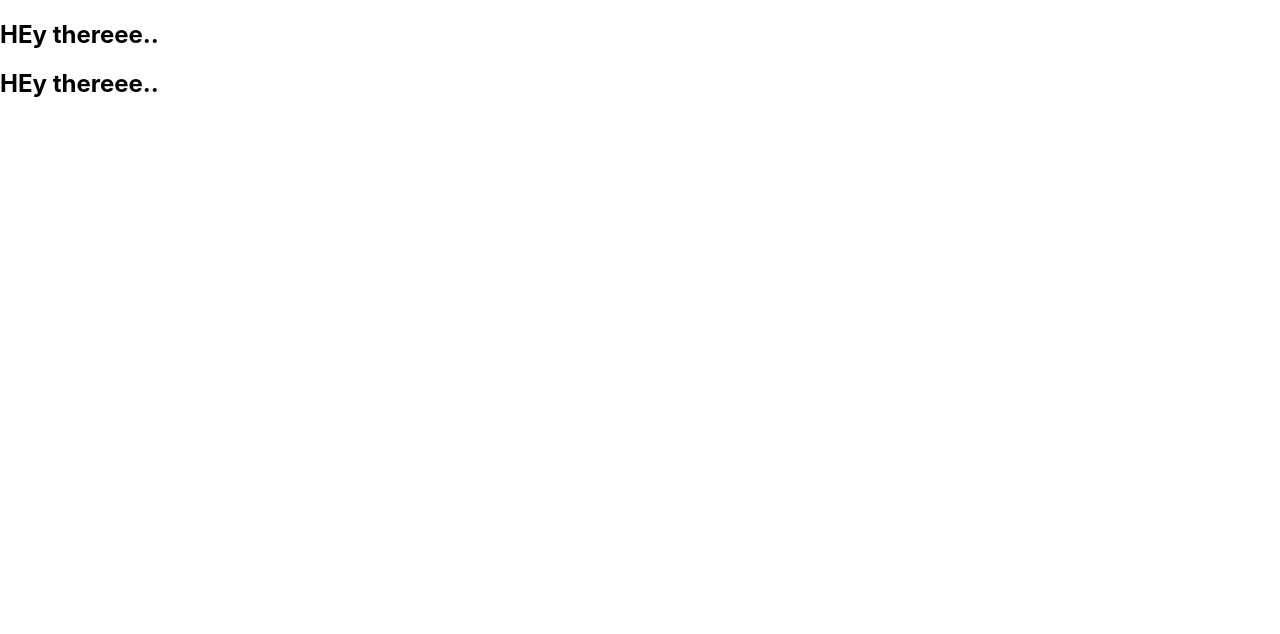
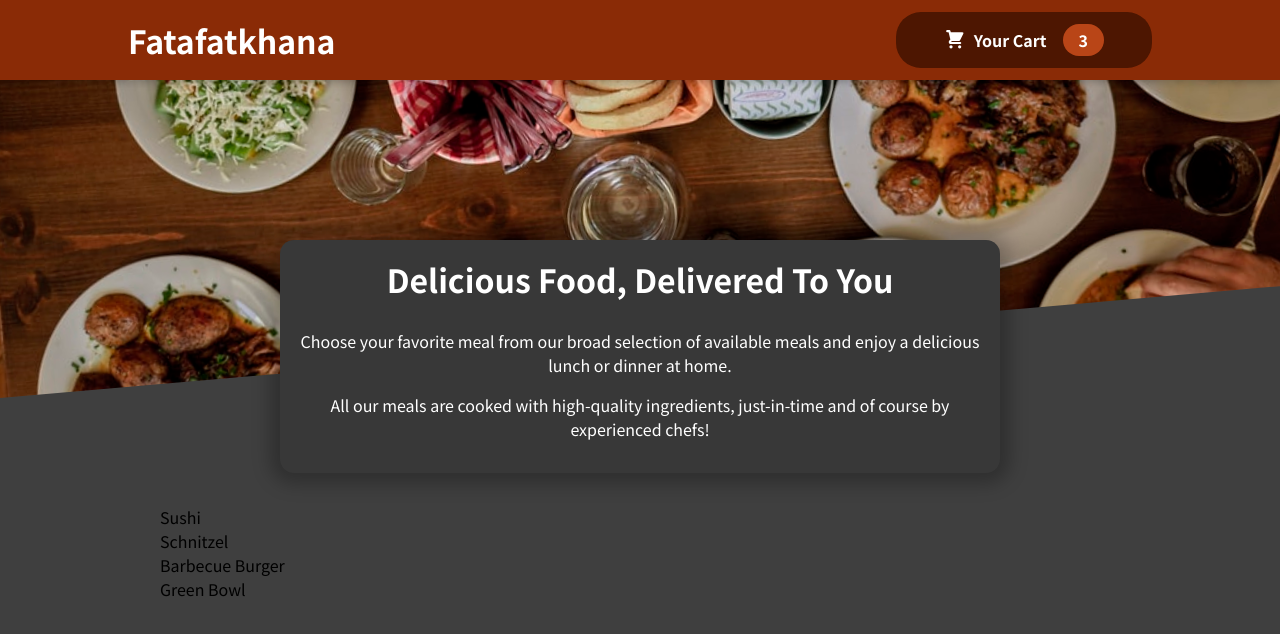
Before and after one commit to VinaySehwag14/FataFatKhana, a React (Create React App) app: page / in a window 1280 px wide. Shown: the top 634 px of the page. Built offline with nearby package versions, Linux system fonts and the light colour scheme.

Commit message:
ADDED COMPONENT

```diff
--- a/src/App.js
+++ b/src/App.js
@@ -1,11 +1,14 @@
 import React from "react";
-
+import Header from "./components/Layout/header/Header";
+import Meals from "./components/Meals/Meals";
 const App = () => {
   return (
-    <div>
-      <h2>HEy thereee..</h2>
-      <h2>HEy thereee..</h2>
-    </div>
+    <>
+      <Header />
+      <main>
+        <Meals />
+      </main>
+    </>
   );
 };
 
--- /dev/null
+++ b/src/components/Cart/CartIcon.jsx
@@ -0,0 +1,13 @@
+const CartIcon = () => {
+  return (
+    <svg
+      xmlns="http://www.w3.org/2000/svg"
+      viewBox="0 0 20 20"
+      fill="currentColor"
+    >
+      <path d="M3 1a1 1 0 000 2h1.22l.305 1.222a.997.997 0 00.01.042l1.358 5.43-.893.892C3.74 11.846 4.632 14 6.414 14H15a1 1 0 000-2H6.414l1-1H14a1 1 0 00.894-.553l3-6A1 1 0 0017 3H6.28l-.31-1.243A1 1 0 005 1H3zM16 16.5a1.5 1.5 0 11-3 0 1.5 1.5 0 013 0zM6.5 18a1.5 1.5 0 100-3 1.5 1.5 0 000 3z" />
+    </svg>
+  );
+};
+
+export default CartIcon;
--- /dev/null
+++ b/src/components/Layout/HeaderButton/HeaderCartButton.jsx
@@ -0,0 +1,16 @@
+import classes from "./headerCartButton.module.css";
+import CartIcon from "../../Cart/CartIcon";
+
+const HeaderCartButton = (props) => {
+  return (
+    <button className={classes.button}>
+      <span className={classes.icon}>
+        <CartIcon />
+      </span>
+      <span>Your Cart</span>
+      <span className={classes.badge}>3</span>
+    </button>
+  );
+};
+
+export default HeaderCartButton;
--- /dev/null
+++ b/src/components/Layout/HeaderButton/headerCartButton.module.css
@@ -0,0 +1,59 @@
+.button {
+  cursor: pointer;
+  font: inherit;
+  border: none;
+  background-color: #4d1601;
+  color: white;
+  padding: 0.75rem 3rem;
+  display: flex;
+  justify-content: space-around;
+  align-items: center;
+  border-radius: 25px;
+  font-weight: bold;
+}
+
+.button:hover,
+.button:active {
+  background-color: #2c0d00;
+}
+
+.icon {
+  width: 1.35rem;
+  height: 1.35rem;
+  margin-right: 0.5rem;
+}
+
+.badge {
+  background-color: #b94517;
+  padding: 0.25rem 1rem;
+  border-radius: 25px;
+  margin-left: 1rem;
+  font-weight: bold;
+}
+
+.button:hover .badge,
+.button:active .badge {
+  background-color: #92320c;
+}
+
+.bump {
+  animation: bump 300ms ease-out;
+}
+
+@keyframes bump {
+  0% {
+    transform: scale(1);
+  }
+  10% {
+    transform: scale(0.9);
+  }
+  30% {
+    transform: scale(1.1);
+  }
+  50% {
+    transform: scale(1.15);
+  }
+  100% {
+    transform: scale(1);
+  }
+}
--- /dev/null
+++ b/src/components/Layout/header/Header.jsx
@@ -0,0 +1,21 @@
+import { Fragment } from "react";
+
+import classes from "./header.module.css";
+import khana from "../../../assets/khana.jpg";
+import HeaderCartButton from "../HeaderButton/HeaderCartButton";
+
+const Header = (props) => {
+  return (
+    <Fragment>
+      <header className={classes.header}>
+        <h1>Fatafatkhana</h1>
+        <HeaderCartButton />
+      </header>
+      <div className={classes["main-image"]}>
+        <img src={khana} alt="A table full of delicious food!" />
+      </div>
+    </Fragment>
+  );
+};
+
+export default Header;
--- /dev/null
+++ b/src/components/Layout/header/header.module.css
@@ -0,0 +1,29 @@
+.header {
+  position: fixed;
+  top: 0;
+  left: 0;
+  width: 100%;
+  height: 5rem;
+  background-color: #8a2b06;
+  color: white;
+  display: flex;
+  justify-content: space-between;
+  align-items: center;
+  padding: 0 10%;
+  box-shadow: 0 2px 8px rgba(0, 0, 0, 0.25);
+  z-index: 10;
+}
+
+.main-image {
+  width: 100%;
+  height: 25rem;
+  z-index: 0;
+  overflow: hidden;
+}
+
+.main-image img {
+  width: 110%;
+  height: 100%;
+  object-fit: cover;
+  transform: rotateZ(-5deg) translateY(-4rem) translateX(-1rem);
+}
--- /dev/null
+++ b/src/components/Meals/AvailableMeals.jsx
@@ -0,0 +1,41 @@
+import style from "./availableMeals.module.css";
+const DUMMY_MEALS = [
+  {
+    id: "m1",
+    name: "Sushi",
+    description: "Finest fish and veggies",
+    price: 22.99,
+  },
+  {
+    id: "m2",
+    name: "Schnitzel",
+    description: "A german specialty!",
+    price: 16.5,
+  },
+  {
+    id: "m3",
+    name: "Barbecue Burger",
+    description: "American, raw, meaty",
+    price: 12.99,
+  },
+  {
+    id: "m4",
+    name: "Green Bowl",
+    description: "Healthy...and green...",
+    price: 18.99,
+  },
+];
+
+const AvailableMeals = () => {
+  return (
+    <section className={style.meals}>
+      <ul>
+        {DUMMY_MEALS.map((meal) => {
+          return <li>{meal.name}</li>;
+        })}
+      </ul>
+    </section>
+  );
+};
+
+export default AvailableMeals;
--- /dev/null
+++ b/src/components/Meals/Meals.jsx
@@ -0,0 +1,14 @@
+import React from "react";
+import AvailableMeals from "./AvailableMeals";
+import MealsSummary from "./MealsSummary";
+
+const Meals = () => {
+  return (
+    <>
+      <MealsSummary />
+      <AvailableMeals />
+    </>
+  );
+};
+
+export default Meals;
--- /dev/null
+++ b/src/components/Meals/MealsSummary.jsx
@@ -0,0 +1,20 @@
+import React from "react";
+import style from "./mealsSummary.module.css";
+
+const MealsSummary = () => {
+  return (
+    <section className={style.summary}>
+      <h2>Delicious Food, Delivered To You</h2>
+      <p>
+        Choose your favorite meal from our broad selection of available meals
+        and enjoy a delicious lunch or dinner at home.
+      </p>
+      <p>
+        All our meals are cooked with high-quality ingredients, just-in-time and
+        of course by experienced chefs!
+      </p>
+    </section>
+  );
+};
+
+export default MealsSummary;
--- /dev/null
+++ b/src/components/Meals/availableMeals.module.css
@@ -0,0 +1,24 @@
+.meals {
+  max-width: 60rem;
+  width: 90%;
+  margin: 2rem auto;
+  animation: meals-appear 1s ease-out forwards;
+}
+
+.meals ul {
+  list-style: none;
+  margin: 0;
+  padding: 0;
+}
+
+@keyframes meals-appear {
+  from {
+    opacity: 0;
+    transform: translateY(3rem);
+  }
+
+  to {
+    opacity: 1;
+    transform: translateY(0);
+  }
+}
--- /dev/null
+++ b/src/components/Meals/mealsSummary.module.css
@@ -0,0 +1,18 @@
+.summary {
+  text-align: center;
+  max-width: 45rem;
+  width: 90%;
+  margin: auto;
+  margin-top: -10rem;
+  position: relative;
+  background-color: #383838;
+  color: white;
+  border-radius: 14px;
+  padding: 1rem;
+  box-shadow: 0 1px 18px 10px rgba(0, 0, 0, 0.25);
+}
+
+.summary h2 {
+  font-size: 2rem;
+  margin-top: 0;
+}
--- a/src/index.css
+++ b/src/index.css
@@ -1,13 +1,14 @@
+@import url("https://fonts.googleapis.com/css2?family=Noto+Sans+JP:wght@400;700&display=swap");
+
+* {
+  box-sizing: border-box;
+}
+
+html {
+  font-family: "Noto Sans JP", sans-serif;
+}
+
 body {
   margin: 0;
-  font-family: -apple-system, BlinkMacSystemFont, 'Segoe UI', 'Roboto', 'Oxygen',
-    'Ubuntu', 'Cantarell', 'Fira Sans', 'Droid Sans', 'Helvetica Neue',
-    sans-serif;
-  -webkit-font-smoothing: antialiased;
-  -moz-osx-font-smoothing: grayscale;
+  background-color: #3f3f3f;
 }
-
-code {
-  font-family: source-code-pro, Menlo, Monaco, Consolas, 'Courier New',
-    monospace;
-}
```
Also changed, not shown: src/assets/khana.jpg (added), src/assets/meals.jpg (added).
